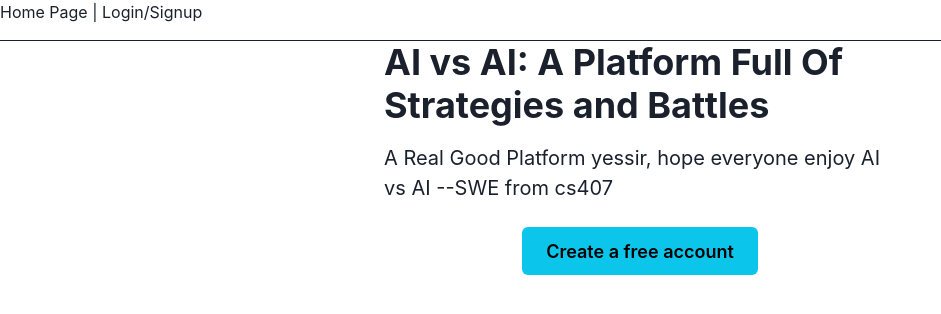
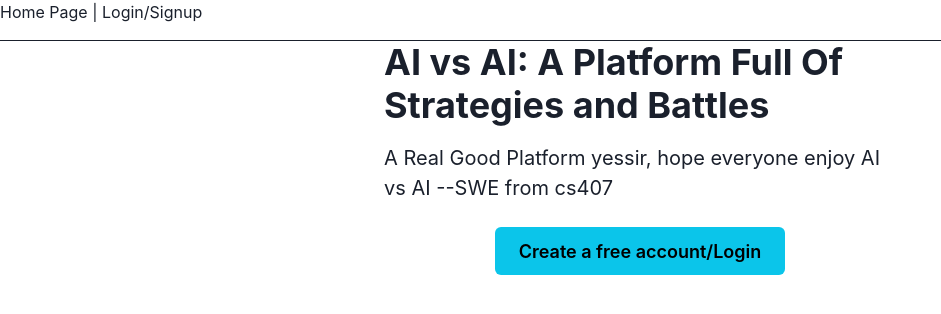
Before and after one commit to MarcusOy/AI-vs-AI, a React (Create React App) app in the folder frontend/: page / in a window 1280 px wide. Shown: the top 314 px of the page, without its empty margins (0-941 px from the left). Built offline with nearby package versions, Linux system fonts and the light colour scheme.

Commit message:
😂further optimize of login signup

```diff
--- a/frontend/src/pages/SignUpTab.tsx
+++ b/frontend/src/pages/SignUpTab.tsx
@@ -27,6 +27,14 @@ const SignUpForm = () => {
     return (
         <Box>
             <form>
+                <FormControl>
+                    <FormLabel>First Name</FormLabel>
+                    <Input type='first name' placeholder='Enter your first name' />
+                </FormControl>
+                <FormControl>
+                    <FormLabel>Last Name</FormLabel>
+                    <Input type='last name' placeholder='Enter your last name' />
+                </FormControl>
                 <FormControl>
                     <FormLabel>Email</FormLabel>
                     <Input type='email' placeholder='Enter your email address' />
--- a/frontend/src/pages/WelcomePage.tsx
+++ b/frontend/src/pages/WelcomePage.tsx
@@ -1,6 +1,7 @@
 import React from 'react'
-import { Center, Box, Heading, Text, Button } from '@chakra-ui/react'
-
+import { Center, Box, Heading, Text, Button, Link as ReachLink } from '@chakra-ui/react'
+import LoginSignUpPage from './LoginSignupPage'
+import { BrowserRouter, Routes, Route, Link } from 'react-router-dom'
 const WelcomePage = () => {
     return (
         <Center>
@@ -11,7 +12,7 @@ const WelcomePage = () => {
                 </Text>
                 <Center>
                     <Button size='lg' colorScheme='cyan' mt='24px'>
-                        Create a free account
+                        <Link to='/loginSignup'>Create a free account/Login</Link>
                     </Button>
                 </Center>
             </Box>
```
